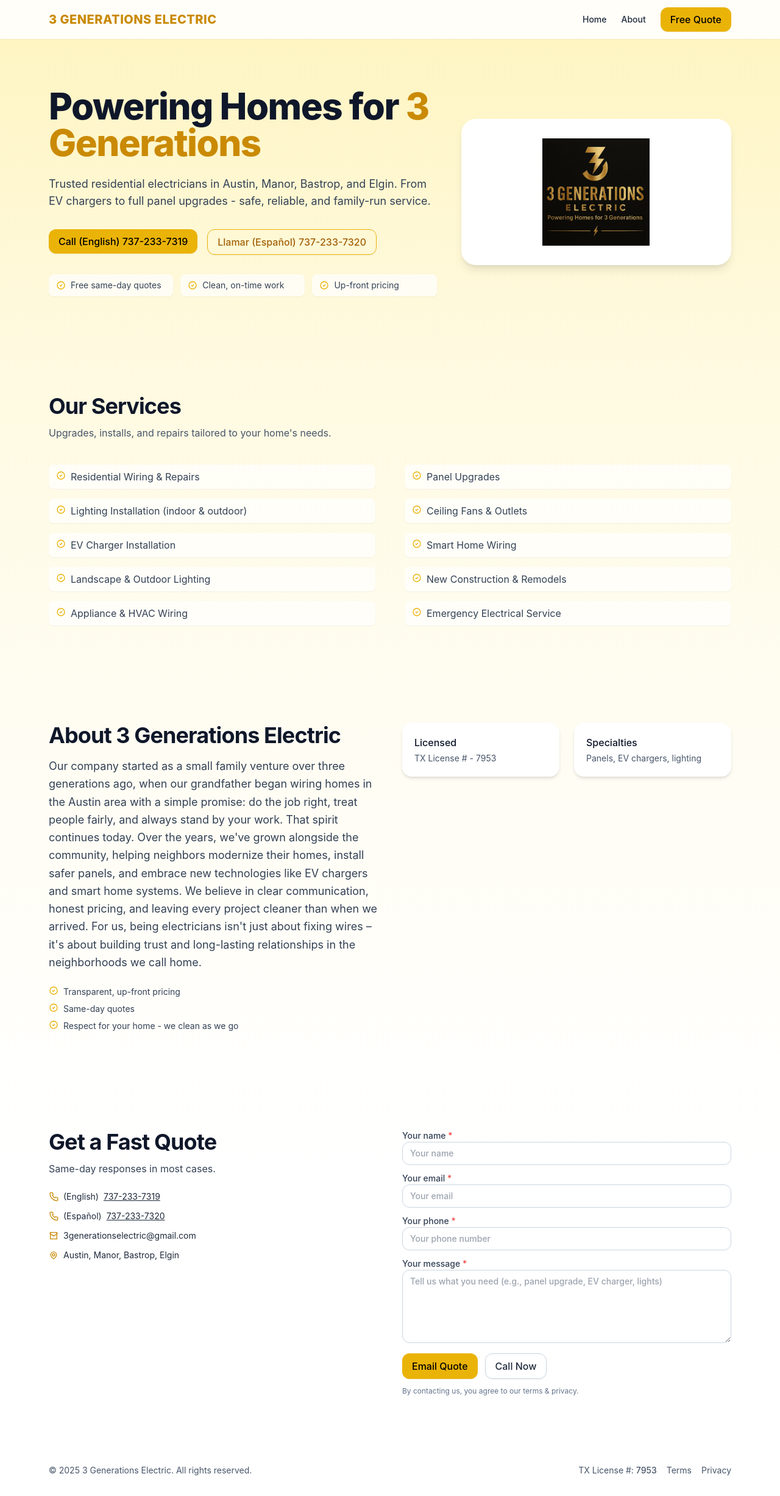
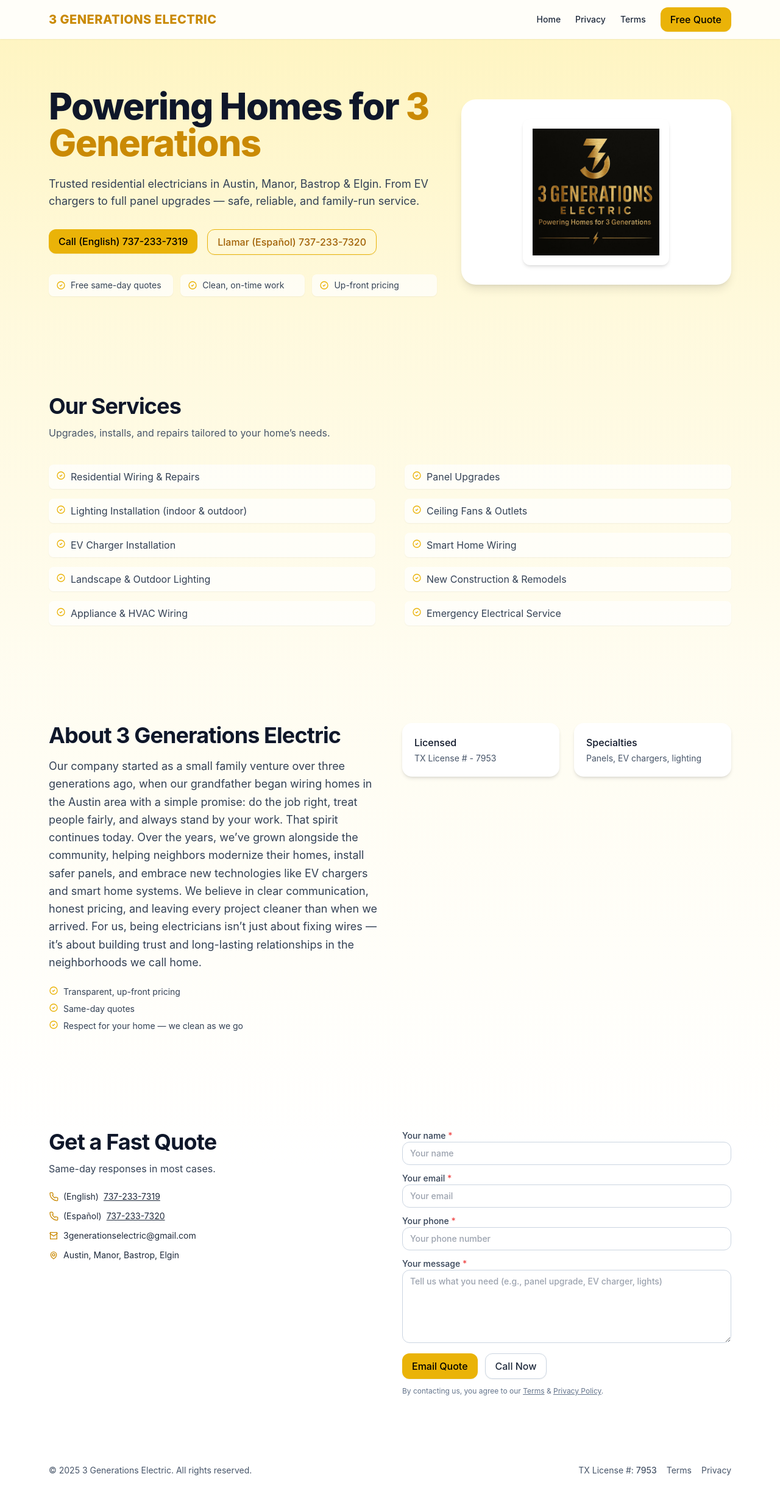
Before and after one commit to resp23f/3generations-site, a React (Vite) app: page / in a window 1280 px wide. Shown: the whole page at 61% size. Built offline with nearby package versions, Linux system fonts and the light colour scheme.

Commit message:
Replace App.tsx with Privacy & Terms pages + logo update

```diff
--- a/src/App.tsx
+++ b/src/App.tsx
@@ -1,47 +1,47 @@
-import React, { useState } from 'react';
-import './index.css';
-import { CheckCircle, PhoneIcon, MailIcon, MapPinIcon } from './icons';
+// src/App.tsx
+import React, { useEffect, useState } from "react";
+import "./index.css";
+import { CheckCircle, PhoneIcon, MailIcon, MapPinIcon } from "./icons";
 
 const LOGO_SRC = "/image000000-3.png";
 
+// Build the prefilled mailto link
 function buildMailto({ name, email, phone, message }: { name: string; email: string; phone: string; message: string }) {
   const subject = encodeURIComponent("Quote Request - 3 Generations Electric");
   const body = encodeURIComponent(`Name: ${name}\nEmail: ${email}\nPhone: ${phone}\n\n${message}`);
   return `mailto:3generationselectric@gmail.com?subject=${subject}&body=${body}`;
 }
 
+/** ------------------ Simple hash router ------------------ **/
+type Route = "/" | "/privacy" | "/terms";
+const getRoute = (): Route => {
+  const h = (window.location.hash || "#/").replace("#", "");
+  if (h === "/privacy") return "/privacy";
+  if (h === "/terms") return "/terms";
+  return "/";
+};
+
+/** ------------------ Reusable UI ------------------ **/
 const Button: React.FC<React.ButtonHTMLAttributes<HTMLButtonElement>> = ({ className = "", ...props }) => (
   <button className={"px-4 py-2 rounded-xl font-medium shadow-sm " + className} {...props} />
 );
-
 const Input: React.FC<React.InputHTMLAttributes<HTMLInputElement>> = ({ className = "", ...props }) => (
   <input className={"w-full px-3 py-2 rounded-xl border border-slate-300 " + className} {...props} />
 );
-
 const Textarea: React.FC<React.TextareaHTMLAttributes<HTMLTextAreaElement>> = ({ className = "", ...props }) => (
   <textarea className={"w-full px-3 py-2 rounded-xl border border-slate-300 min-h-[120px] " + className} {...props} />
 );
 
-export default function App() {
+/** ------------------ Pages ------------------ **/
+function HomePage() {
   const [form, setForm] = useState({ name: "", email: "", phone: "", message: "" });
-  const onChange = (e: React.ChangeEvent<HTMLInputElement | HTMLTextAreaElement>) => setForm({ ...form, [e.target.name]: e.target.value });
+  const onChange = (e: React.ChangeEvent<HTMLInputElement | HTMLTextAreaElement>) =>
+    setForm({ ...form, [e.target.name]: e.target.value });
   const submitHref = buildMailto(form);
 
   return (
-    <div className="min-h-screen bg-[linear-gradient(180deg,rgba(253,224,71,0.35)_0%,rgba(253,224,71,0.18)_22%,rgba(253,224,71,0.08)_45%,rgba(255,255,255,1)_78%,rgba(255,255,255,1)_100%)] text-slate-800 font-[Inter]">
-      <header className="sticky top-0 z-40 backdrop-blur bg-white/90 shadow-sm">
-        <div className="max-w-6xl mx-auto px-4 py-3 flex items-center justify-between">
-          <a href="#home" className="font-extrabold text-xl text-yellow-600 tracking-wide uppercase">
-            3 Generations Electric
-          </a>
-          <div className="flex items-center gap-6">
-            <a href="#home" className="hover:text-yellow-600 text-sm font-medium transition-colors">Home</a>
-            <a href="#about" className="hover:text-yellow-600 text-sm font-medium transition-colors">About</a>
-            <a href="#contact"><Button className="bg-yellow-500 text-black hover:bg-yellow-400">Free Quote</Button></a>
-          </div>
-        </div>
-      </header>
-
+    <>
+      {/* Hero */}
       <section id="home" className="relative">
         <div className="relative max-w-6xl mx-auto px-4 py-20 grid md:grid-cols-12 gap-10 items-center">
           <div className="md:col-span-7">
@@ -49,28 +49,37 @@
               Powering Homes for <span className="text-yellow-600">3 Generations</span>
             </h1>
             <p className="mt-6 text-lg text-slate-700 max-w-prose">
-              Trusted residential electricians in Austin, Manor, Bastrop, and Elgin. From EV chargers to full panel upgrades - safe, reliable, and family-run service.
+              Trusted residential electricians in Austin, Manor, Bastrop & Elgin. From EV chargers to full panel upgrades —
+              safe, reliable, and family-run service.
             </p>
             <div className="mt-8 flex flex-wrap gap-4">
-              <a href="tel:17372337319"><Button className="bg-yellow-500 text-black hover:bg-yellow-400">Call (English) 737-233-7319</Button></a>
-              <a href="tel:17372337320"><Button className="border border-yellow-500 text-yellow-700 hover:bg-yellow-500 hover:text-black bg-transparent">Llamar (Español) 737-233-7320</Button></a>
+              <a href="tel:17372337319">
+                <Button className="bg-yellow-500 text-black hover:bg-yellow-400">Call (English) 737-233-7319</Button>
+              </a>
+              <a href="tel:17372337320">
+                <Button className="border border-yellow-500 text-yellow-700 hover:bg-yellow-500 hover:text-black bg-transparent">
+                  Llamar (Español) 737-233-7320
+                </Button>
+              </a>
             </div>
             <ul className="mt-8 grid sm:grid-cols-3 gap-3 text-sm text-slate-700">
-              {["Free same-day quotes","Clean, on-time work","Up-front pricing"].map((t) => (
+              {["Free same-day quotes", "Clean, on-time work", "Up-front pricing"].map((t) => (
                 <li key={t} className="flex items-center gap-2 bg-white/70 px-3 py-2 rounded-lg shadow-sm">
-                  <CheckCircle className="w-4 h-4 text-yellow-500"/> {t}
+                  <CheckCircle className="w-4 h-4 text-yellow-500" /> {t}
                 </li>
               ))}
             </ul>
           </div>
+
           <div className="md:col-span-5">
             <div className="rounded-3xl bg-white p-8 shadow-lg grid place-items-center">
               <img
                 src={LOGO_SRC}
                 alt="3 Generations Electric logo"
-                className="max-h-44 w-auto"
+                className="max-h-60 w-auto object-contain bg-white p-4 rounded-xl shadow-md"
                 onError={(e) => {
-                  (e.target as HTMLImageElement).outerHTML = '<div class="h-44 w-44 bg-slate-100 grid place-items-center text-xs">Logo</div>';
+                  (e.target as HTMLImageElement).outerHTML =
+                    '<div class="h-44 w-44 bg-slate-100 grid place-items-center text-xs">Logo</div>';
                 }}
               />
             </div>
@@ -78,10 +87,11 @@
         </div>
       </section>
 
+      {/* Services */}
       <section id="services">
         <div className="max-w-6xl mx-auto px-4 py-20">
           <h2 className="text-3xl md:text-4xl font-bold tracking-tight text-slate-900">Our Services</h2>
-          <p className="mt-3 text-slate-600">Upgrades, installs, and repairs tailored to your home's needs.</p>
+          <p className="mt-3 text-slate-600">Upgrades, installs, and repairs tailored to your home’s needs.</p>
           <div className="mt-10 grid md:grid-cols-2 gap-x-12 gap-y-4 text-slate-700">
             {[
               "Residential Wiring & Repairs",
@@ -96,7 +106,7 @@
               "Emergency Electrical Service",
             ].map((s) => (
               <div key={s} className="flex items-start gap-2 bg-white/70 px-3 py-2 rounded-lg shadow-sm">
-                <CheckCircle className="mt-0.5 w-4 h-4 text-yellow-500"/>
+                <CheckCircle className="mt-0.5 w-4 h-4 text-yellow-500" />
                 <span>{s}</span>
               </div>
             ))}
@@ -104,19 +114,33 @@
         </div>
       </section>
 
+      {/* About */}
       <section id="about">
         <div className="max-w-6xl mx-auto px-4 py-20 grid md:grid-cols-12 gap-10 items-start">
           <div className="md:col-span-6">
             <h2 className="text-3xl md:text-4xl font-bold tracking-tight text-slate-900">About 3 Generations Electric</h2>
             <p className="mt-4 text-slate-700 leading-relaxed text-lg">
-              Our company started as a small family venture over three generations ago, when our grandfather began wiring homes in the Austin area with a simple promise: do the job right, treat people fairly, and always stand by your work. That spirit continues today. Over the years, we've grown alongside the community, helping neighbors modernize their homes, install safer panels, and embrace new technologies like EV chargers and smart home systems. We believe in clear communication, honest pricing, and leaving every project cleaner than when we arrived. For us, being electricians isn't just about fixing wires – it's about building trust and long-lasting relationships in the neighborhoods we call home.
+              Our company started as a small family venture over three generations ago, when our grandfather began wiring homes
+              in the Austin area with a simple promise: do the job right, treat people fairly, and always stand by your work.
+              That spirit continues today. Over the years, we’ve grown alongside the community, helping neighbors modernize
+              their homes, install safer panels, and embrace new technologies like EV chargers and smart home systems. We believe
+              in clear communication, honest pricing, and leaving every project cleaner than when we arrived. For us, being
+              electricians isn’t just about fixing wires — it’s about building trust and long-lasting relationships in the
+              neighborhoods we call home.
             </p>
             <ul className="mt-6 space-y-2 text-sm text-slate-700">
-              <li className="flex gap-2"><CheckCircle className="w-4 h-4 text-yellow-500"/> Transparent, up-front pricing</li>
-              <li className="flex gap-2"><CheckCircle className="w-4 h-4 text-yellow-500"/> Same-day quotes</li>
-              <li className="flex gap-2"><CheckCircle className="w-4 h-4 text-yellow-500"/> Respect for your home - we clean as we go</li>
+              <li className="flex gap-2">
+                <CheckCircle className="w-4 h-4 text-yellow-500" /> Transparent, up-front pricing
+              </li>
+              <li className="flex gap-2">
+                <CheckCircle className="w-4 h-4 text-yellow-500" /> Same-day quotes
+              </li>
+              <li className="flex gap-2">
+                <CheckCircle className="w-4 h-4 text-yellow-500" /> Respect for your home — we clean as we go
+              </li>
             </ul>
           </div>
+
           <div className="md:col-span-6 grid sm:grid-cols-2 gap-6">
             {[
               { title: "Licensed", text: "TX License # - 7953" },
@@ -131,26 +155,46 @@
         </div>
       </section>
 
+      {/* Contact */}
       <section id="contact">
         <div className="max-w-6xl mx-auto px-4 py-20 grid md:grid-cols-2 gap-10">
           <div>
             <h2 className="text-3xl md:text-4xl font-bold tracking-tight text-slate-900">Get a Fast Quote</h2>
             <p className="mt-3 text-slate-700">Same-day responses in most cases.</p>
             <div className="mt-6 space-y-3 text-sm">
-              <div className="flex items-center gap-2"><PhoneIcon className="w-4 h-4 text-yellow-600"/> (English) <a className="underline" href="tel:17372337319">737-233-7319</a></div>
-              <div className="flex items-center gap-2"><PhoneIcon className="w-4 h-4 text-yellow-600"/> (Español) <a className="underline" href="tel:17372337320">737-233-7320</a></div>
-              <div className="flex items-center gap-2"><MailIcon className="w-4 h-4 text-yellow-600"/> 3generationselectric@gmail.com</div>
-              <div className="flex items-center gap-2"><MapPinIcon className="w-4 h-4 text-yellow-600"/> Austin, Manor, Bastrop, Elgin</div>
+              <div className="flex items-center gap-2">
+                <PhoneIcon className="w-4 h-4 text-yellow-600" /> (English){" "}
+                <a className="underline" href="tel:17372337319">
+                  737-233-7319
+                </a>
+              </div>
+              <div className="flex items-center gap-2">
+                <PhoneIcon className="w-4 h-4 text-yellow-600" /> (Español){" "}
+                <a className="underline" href="tel:17372337320">
+                  737-233-7320
+                </a>
+              </div>
+              <div className="flex items-center gap-2">
+                <MailIcon className="w-4 h-4 text-yellow-600" /> 3generationselectric@gmail.com
+              </div>
+              <div className="flex items-center gap-2">
+                <MapPinIcon className="w-4 h-4 text-yellow-600" /> Austin, Manor, Bastrop, Elgin
               </div>
             </div>
-          <form className="space-y-3" onSubmit={(e) => {
+          </div>
+
+          <form
+            className="space-y-3"
+            onSubmit={(e) => {
               e.preventDefault();
               if (!form.name || !form.email || !form.phone || !form.message) {
                 alert("Please fill in all required fields including phone number.");
                 return;
               }
               window.location.href = submitHref;
-          }} aria-label="Quote form">
+            }}
+            aria-label="Quote form"
+          >
             <label className="block text-sm font-medium text-slate-700">
               Your name <span className="text-red-500">*</span>
               <Input required name="name" placeholder="Your name" value={form.name} onChange={onChange} />
@@ -165,32 +209,184 @@
             </label>
             <label className="block text-sm font-medium text-slate-700">
               Your message <span className="text-red-500">*</span>
-              <Textarea required name="message" placeholder="Tell us what you need (e.g., panel upgrade, EV charger, lights)" value={form.message} onChange={onChange} />
+              <Textarea
+                required
+                name="message"
+                placeholder="Tell us what you need (e.g., panel upgrade, EV charger, lights)"
+                value={form.message}
+                onChange={onChange}
+              />
             </label>
             <div className="flex flex-wrap gap-3">
-              <Button type="submit" className="bg-yellow-500 text-black hover:bg-yellow-400">Email Quote</Button>
-              <a href="tel:17372337319"><Button type="button" className="border border-slate-300 bg-white hover:bg-slate-50">Call Now</Button></a>
+              <Button type="submit" className="bg-yellow-500 text-black hover:bg-yellow-400">
+                Email Quote
+              </Button>
+              <a href="tel:17372337319">
+                <Button type="button" className="border border-slate-300 bg-white hover:bg-slate-50">
+                  Call Now
+                </Button>
+              </a>
             </div>
-            <p className="text-xs text-slate-500">By contacting us, you agree to our terms & privacy.</p>
+            <p className="text-xs text-slate-500">
+              By contacting us, you agree to our <a href="#/terms" className="underline">Terms</a> &{" "}
+              <a href="#/privacy" className="underline">Privacy Policy</a>.
+            </p>
           </form>
         </div>
       </section>
 
+      {/* Mobile sticky call bar */}
       <div className="fixed md:hidden bottom-4 left-0 right-0 px-4">
         <div className="mx-auto max-w-sm rounded-2xl shadow-lg bg-white flex overflow-hidden">
-          <a className="flex-1 py-3 text-center font-medium" href="tel:17372337319">Call</a>
-          <div className="w-px bg-slate-200"/>
-          <a className="flex-1 py-3 text-center font-medium" href="#contact">Quote</a>
+          <a className="flex-1 py-3 text-center font-medium" href="tel:17372337319">
+            Call
+          </a>
+          <div className="w-px bg-slate-200" />
+          <a className="flex-1 py-3 text-center font-medium" href="#contact">
+            Quote
+          </a>
         </div>
       </div>
+    </>
+  );
+}
 
+function PrivacyPage() {
+  return (
+    <div className="max-w-4xl mx-auto px-4 py-20 text-slate-800">
+      <h1 className="text-3xl font-bold mb-6">Privacy Policy</h1>
+      <p className="mb-4">Effective Date: September 26, 2025</p>
+      <p className="mb-4">
+        3 Generations Electric (“Company,” “we,” “us,” or “our”) respects your privacy. This Privacy Policy explains how we
+        collect, use, and protect your information.
+      </p>
+      <h2 className="text-xl font-semibold mt-6 mb-2">Information We Collect</h2>
+      <ul className="list-disc ml-6 mb-4">
+        <li>Contact Form Data: name, phone number, email, and message when you request a quote.</li>
+        <li>Phone & Email: if you call or email us directly.</li>
+        <li>Automatic Info: we do not track cookies or run ads on this site.</li>
+      </ul>
+      <h2 className="text-xl font-semibold mt-6 mb-2">How We Use Information</h2>
+      <ul className="list-disc ml-6 mb-4">
+        <li>To provide same-day quotes and respond to your requests.</li>
+        <li>To schedule and complete electrical services.</li>
+        <li>To improve communication with our customers.</li>
+      </ul>
+      <h2 className="text-xl font-semibold mt-6 mb-2">Information We Do NOT Share</h2>
+      <p className="mb-4">We do not sell or rent your personal information. We only share your information if required by law.</p>
+      <h2 className="text-xl font-semibold mt-6 mb-2">Data Retention</h2>
+      <p className="mb-4">
+        We keep records of quotes and jobs as required by Texas business law. You may request we delete your info at any time by
+        emailing: 3generationselectric@gmail.com.
+      </p>
+      <h2 className="text-xl font-semibold mt-6 mb-2">Your Rights</h2>
+      <p className="mb-4">
+        Texas residents may request access to, correction of, or deletion of their personal information. Contact us at the email
+        above.
+      </p>
+      <h2 className="text-xl font-semibold mt-6 mb-2">Contact Us</h2>
+      <p>
+        3 Generations Electric
+        <br />
+        Austin, TX
+        <br />
+        Email: 3generationselectric@gmail.com
+        <br />
+        Phone: (737) 233-7319
+      </p>
+    </div>
+  );
+}
+
+function TermsPage() {
+  return (
+    <div className="max-w-4xl mx-auto px-4 py-20 text-slate-800">
+      <h1 className="text-3xl font-bold mb-6">Terms of Service</h1>
+      <p className="mb-4">Effective Date: September 26, 2025</p>
+      <h2 className="text-xl font-semibold mt-4 mb-2">Services</h2>
+      <p className="mb-4">
+        We provide licensed residential electrical work in Texas. Quotes are free and based on information provided by the
+        customer. Final pricing may change depending on job conditions.
+      </p>
+      <h2 className="text-xl font-semibold mt-4 mb-2">Licensing</h2>
+      <p className="mb-4">All work is performed under Texas Department of Licensing & Regulation License #: 7953.</p>
+      <h2 className="text-xl font-semibold mt-4 mb-2">Limitation of Liability</h2>
+      <p className="mb-4">
+        We are not responsible for delays caused by weather, material shortages, or utility providers. Services are provided “as
+        available.” We make every effort to complete jobs safely and on time.
+      </p>
+      <h2 className="text-xl font-semibold mt-4 mb-2">Payments</h2>
+      <p className="mb-4">Payment terms will be outlined in your invoice or service agreement.</p>
+      <h2 className="text-xl font-semibold mt-4 mb-2">Governing Law</h2>
+      <p className="mb-4">These Terms are governed by the laws of the State of Texas. Venue: courts of Travis County, Texas.</p>
+      <h2 className="text-xl font-semibold mt-4 mb-2">Contact Us</h2>
+      <p>
+        3 Generations Electric
+        <br />
+        Austin, TX
+        <br />
+        Email: 3generationselectric@gmail.com
+        <br />
+        Phone: (737) 233-7319
+      </p>
+    </div>
+  );
+}
+
+/** ------------------ App shell with header/footer + routing ------------------ **/
+export default function App() {
+  const [route, setRoute] = useState<Route>(getRoute());
+
+  useEffect(() => {
+    const onHashChange = () => setRoute(getRoute());
+    window.addEventListener("hashchange", onHashChange);
+    return () => window.removeEventListener("hashchange", onHashChange);
+  }, []);
+
+  return (
+    <div className="min-h-screen bg-[linear-gradient(180deg,rgba(253,224,71,0.35)_0%,rgba(253,224,71,0.18)_22%,rgba(253,224,71,0.08)_45%,rgba(255,255,255,1)_78%,rgba(255,255,255,1)_100%)] text-slate-800 font-[Inter]">
+      {/* Header */}
+      <header className="sticky top-0 z-40 backdrop-blur bg-white/90 shadow-sm">
+        <div className="max-w-6xl mx-auto px-4 py-3 flex items-center justify-between">
+          <a href="#/" className="font-extrabold text-xl text-yellow-600 tracking-wide uppercase">
+            3 Generations Electric
+          </a>
+          <div className="flex items-center gap-6">
+            <a href="#/" className="hover:text-yellow-600 text-sm font-medium transition-colors">
+              Home
+            </a>
+            <a href="#/privacy" className="hover:text-yellow-600 text-sm font-medium transition-colors">
+              Privacy
+            </a>
+            <a href="#/terms" className="hover:text-yellow-600 text-sm font-medium transition-colors">
+              Terms
+            </a>
+            <a href="#contact">
+              <Button className="bg-yellow-500 text-black hover:bg-yellow-400">Free Quote</Button>
+            </a>
+          </div>
+        </div>
+      </header>
+
+      {/* Routed page */}
+      {route === "/" && <HomePage />}
+      {route === "/privacy" && <PrivacyPage />}
+      {route === "/terms" && <TermsPage />}
+
+      {/* Footer */}
       <footer className="bg-white">
         <div className="max-w-6xl mx-auto px-4 py-8 text-sm text-slate-600 flex flex-col md:flex-row items-center justify-between gap-3">
           <div>© {new Date().getFullYear()} 3 Generations Electric. All rights reserved.</div>
           <div className="flex items-center gap-4">
-            <span>TX License #: <span className="font-medium">7953</span></span>
-            <a href="#" className="hover:opacity-80">Terms</a>
-            <a href="#" className="hover:opacity-80">Privacy</a>
+            <span>
+              TX License #: <span className="font-medium">7953</span>
+            </span>
+            <a href="#/terms" className="hover:opacity-80">
+              Terms
+            </a>
+            <a href="#/privacy" className="hover:opacity-80">
+              Privacy
+            </a>
           </div>
         </div>
       </footer>
```
Lines whose indentation alone changed are shown as unchanged.
